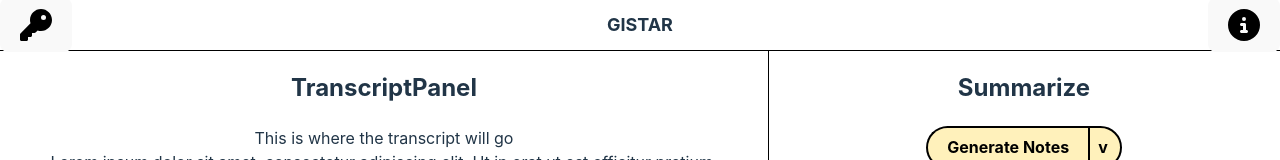
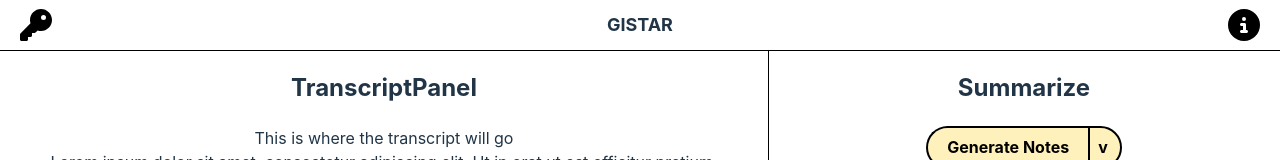
Before and after one commit to Carsonthemonkey/GIST, a React (Vite) app: page / in a window 1280 px wide. Shown: the top 160 px of the page. Built offline with nearby package versions, Linux system fonts and the light colour scheme.

Commit message:
Styles toolbar icons
no background and the icons are black

```diff
--- a/src/styles/Toolbar.css
+++ b/src/styles/Toolbar.css
@@ -11,6 +11,10 @@
   border-bottom: 1px solid #000;
   height: 50px;
 }
+#toolbar button {
+  background: none;
+  color: #000;
+}
 #toolbar #api-button {
   order: 1;
 }
--- a/src/styles/Toolbar.scss
+++ b/src/styles/Toolbar.scss
@@ -15,14 +15,22 @@
     // adds a border at the bottom
     border-bottom: 1px solid #000;
     height: vars.$toolbar-height;
+
+    button {
+        background: none;
+        color: #000;
+    }
+
     #api-button {
         order: 1;
     }
+
     #app-name {
         order: 2;
         font-size: 18px;
         margin: 0;
     }
+
     #info-button {
         order: 3;
     }
```
Also changed, not shown: 1 other file (tests, documents, lock files or other folders).
